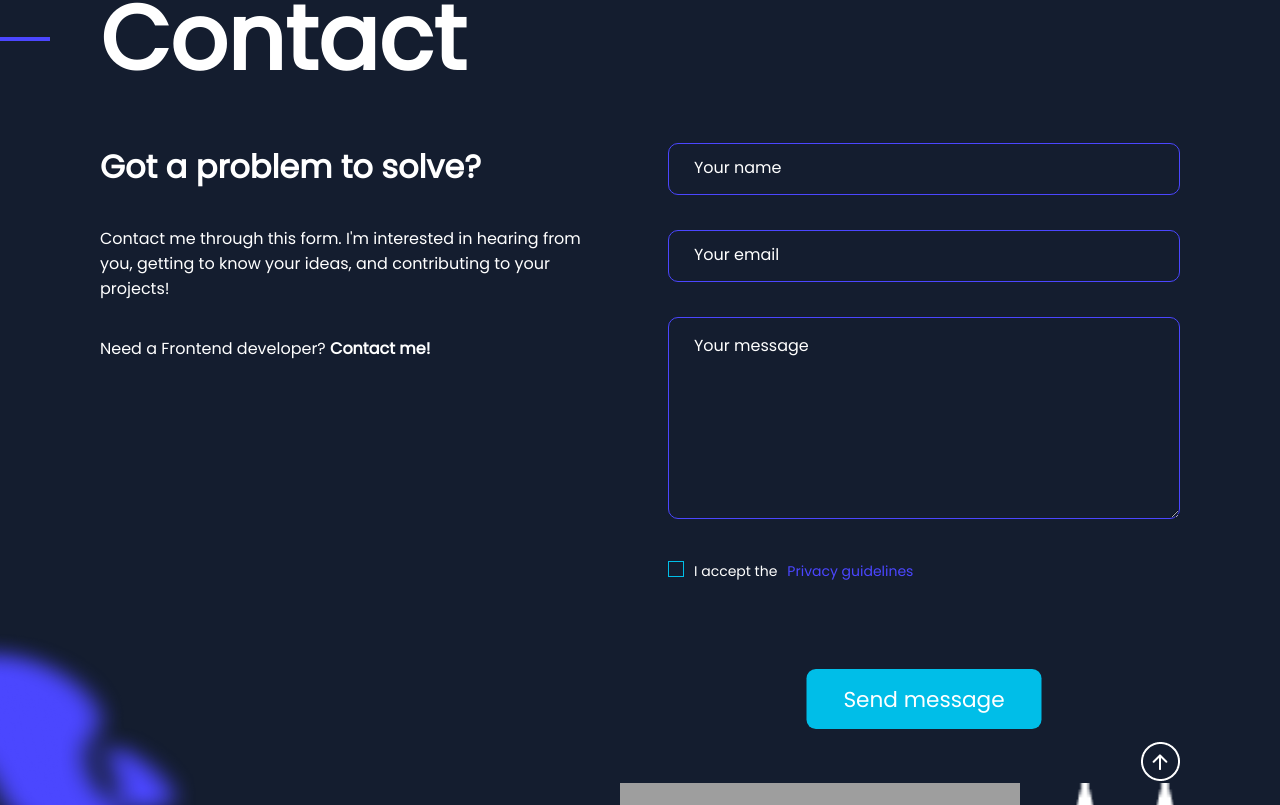
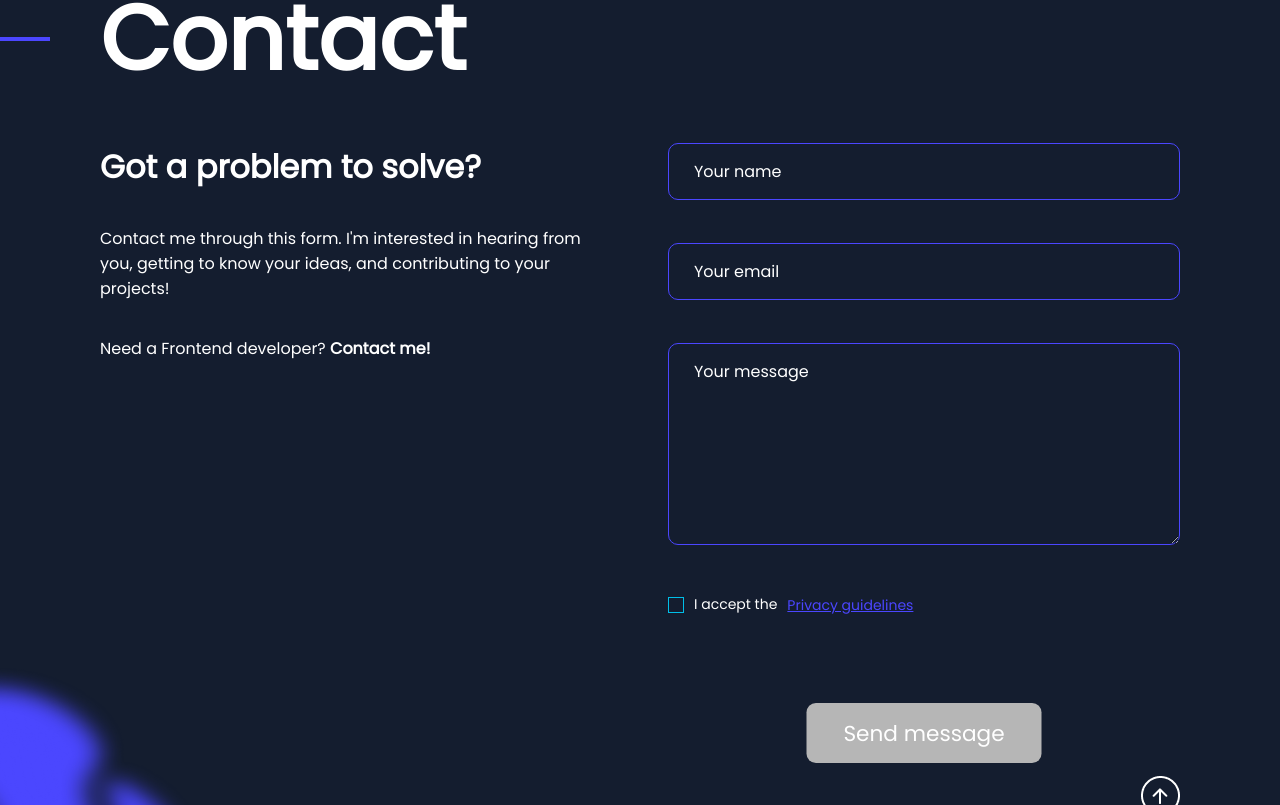
Before and after one commit to iri-ko/Portfolio, an Angular app: page / in a window 1280 px wide. Shown: the part 5075-5880 px from the top of the page. Built offline with nearby package versions, Linux system fonts and the light colour scheme; grey boxes are pictures that could not be loaded.

Commit message:
added animation for error messages

```diff
--- a/src/app/app.routes.ts
+++ b/src/app/app.routes.ts
@@ -1,8 +1,10 @@
 import { Routes } from '@angular/router';
 import { MainpageComponent } from './mainpage/mainpage.component';
 import { ImprintComponent } from './imprint/imprint.component';
+import { PrivacyComponent } from './privacy/privacy.component';
 
 export const routes: Routes = [
     {path: '', component: MainpageComponent },
     {path: 'imprint', component: ImprintComponent},
+    {path: 'privacy', component: PrivacyComponent}
 ];
--- a/src/app/mainpage/contact/contact.component.html
+++ b/src/app/mainpage/contact/contact.component.html
@@ -1,3 +1,4 @@
+
 <section>
     <div class="content">
         <div class="headline">
@@ -10,7 +11,10 @@
                 <span>{{text.description1}}</span>
                 <span>{{text.description2}} <b>{{text.cta}}</b></span>
             </div>
+            <div class="contactform-wrapper">
                 <app-contactform></app-contactform>
+            </div>
+
         </div>
     </div>
 </section>
--- a/src/app/mainpage/contact/contact.component.scss
+++ b/src/app/mainpage/contact/contact.component.scss
@@ -33,6 +33,9 @@
         display: flex;
         justify-content: space-between;
         padding: 0px 100px;
+        overflow: hidden;
+        align-items: flex-start;
+        transition: height 0.3s ease;
 
         @media (max-width: 1210px) {
             flex-direction: column;
@@ -72,4 +75,11 @@
 
         }
     }
+
+    .contactform-wrapper {
+        max-height: 800px;
+        overflow: hidden;
+        transition: max-height 0.3s ease;
+    }
+
 }
--- a/src/app/mainpage/contact/contactform/contactform.component.html
+++ b/src/app/mainpage/contact/contactform/contactform.component.html
@@ -10,9 +10,10 @@
         <img *ngIf="contactForm.get('name')?.valid && contactForm.get('name')?.touched"
             src="assets/icons/submit-works.png" alt="valid icon" class="success-icon" />
 
-        <p class="error-message" *ngIf="contactForm.get('name')?.invalid && contactForm.get('name')?.touched">
+        <p class="error-message" [class.visible]="contactForm.get('name')?.invalid && contactForm.get('name')?.touched">
             {{text.nameError}}
         </p>
+
     </div>
 
 
@@ -29,10 +30,10 @@
         <img *ngIf="contactForm.get('email')?.valid && contactForm.get('email')?.touched"
             src="assets/icons/submit-works.png" alt="valid icon" class="success-icon" />
 
-        <p class="error-message" *ngIf="contactForm.get('email')?.invalid && contactForm.get('email')?.touched">
+        <p class="error-message"
+            [class.visible]="contactForm.get('email')?.invalid && contactForm.get('email')?.touched">
             {{text.emailError}}
         </p>
-
     </div>
 
 
@@ -49,26 +50,28 @@
         <img *ngIf="contactForm.get('message')?.valid && contactForm.get('message')?.touched"
             src="assets/icons/submit-works.png" alt="success icon" class="success-icon" />
 
-        <p class="error-message" *ngIf="contactForm.get('message')?.invalid && contactForm.get('message')?.touched">
+        <p class="error-message"
+            [class.visible]="contactForm.get('message')?.invalid && contactForm.get('message')?.touched">
             {{text.messageError}}
         </p>
 
     </div>
 
     <div class="checkbox-group" [ngClass]="{
-       'error': contactForm.get('privacy')?.invalid && contactForm.get('privacy')?.touched
-     }">
+  'error': contactForm.get('privacy')?.invalid && contactForm.get('privacy')?.touched
+}">
+        <input id="privacy" type="checkbox" class="check" formControlName="privacy" />
+        <label for="privacy" class="checkbox-label">
+            {{text.privacyLabel}}
+        </label>
+        <a routerLink="/privacy">{{text.privacyGuidelines}}</a>
 
-        <label class="checkbox">
-            <input type="checkbox" class="check" formControlName="privacy" />
-            {{text.privacyLabel}}<a> {{text.privacyGuidelines}}</a>
-        </label>
-
-        <p class="error-message" *ngIf="contactForm.get('privacy')?.invalid && contactForm.get('privacy')?.touched">
+        <p class="error-message"
+            [class.visible]="contactForm.get('privacy')?.invalid && contactForm.get('privacy')?.touched">
             {{text.privacyError}}
         </p>
+    </div>
 
-    </div>
 
 
     <button type="submit" [disabled]="contactForm.invalid">{{text.submit}}</button>
--- a/src/app/mainpage/contact/contactform/contactform.component.scss
+++ b/src/app/mainpage/contact/contactform/contactform.component.scss
@@ -16,8 +16,10 @@ form {
     flex-direction: column;
     gap: 35px;
     width: 40dvw;
+    overflow: hidden;
+    transition: height 0.3s ease;
 
-    @media (max-width: 1210px){
+    @media (max-width: 1210px) {
         width: 100%;
     }
 
@@ -32,6 +34,7 @@ form {
             border-radius: 10px;
             padding: 15px 25px;
             width: 100%;
+            font-size: 16px;
 
             &::placeholder {
                 color: white;
@@ -58,6 +61,7 @@ form {
             padding: 15px 25px;
             height: 202px;
             width: 100%;
+            font-size: 16px;
 
             &::placeholder {
                 color: white;
@@ -87,6 +91,7 @@ form {
             .messageinput {
                 border-color: #E61C40;
                 width: 100%;
+                font-size: 16px;
             }
 
             .error-icon {
@@ -98,13 +103,28 @@ form {
                 width: 20px;
             }
 
-            .error-message {
-                color: #E61C40;
-                font-size: 13px;
-                margin-top: 8px;
+
+
         }
     }
+
+    .error-message {
+        max-height: 0;
+        opacity: 0;
+        transform: translateY(-5px);
+        overflow: hidden;
+        font-size: 13px;
+        color: #E61C40;
+        margin-top: 8px;
+        transition: max-height 0.3s ease, opacity 0.3s ease, transform 0.3s ease;
+
+        &.visible {
+            max-height: 100px;
+            opacity: 1;
+            transform: translateY(0);
         }
+    }
+
 
     .input-group.success {
 
@@ -124,7 +144,13 @@ form {
         }
     }
 
-
+    .input-group.error {
+        .error-message {
+            max-height: 200px;
+            opacity: 1;
+            transform: translateY(0);
+        }
+    }
 
     .shortinput::placeholder,
     .messageinput::placeholder {
@@ -147,31 +173,33 @@ form {
     }
 
 
-    .checkbox {
+    .checkbox-group {
         display: flex;
+        align-items: flex-start;
+        flex-wrap: wrap;
         gap: 10px;
         font-size: 14px;
 
+        a {
+            text-decoration: none;
+            font-size: 14px;
+        }
+
         .check {
-            -webkit-appearance: none;
-            -moz-appearance: none;
-            appearance: none;
-
             width: 16px;
             height: 16px;
             border: 1px solid $lightblue;
             background-color: $darkblue;
             cursor: pointer;
+            appearance: none;
+            position: relative;
+            margin-top: 2px;
 
-            &:checked {
-                color: $lightblue;
-                display: flex;
-                align-items: center;
-                justify-content: center;
-
-                &::after {
+            &:checked::after {
                 content: "";
                 position: absolute;
+                top: 1px;
+                left: 5px;
                 width: 3px;
                 height: 8px;
                 border: solid $lightblue;
@@ -179,20 +207,32 @@ form {
                 transform: rotate(45deg);
             }
         }
+
+        .checkbox-label {
+            margin-top: -1px;
         }
-
 
         a {
             color: $intenseblue;
+            text-decoration: underline;
 
             &:hover {
                 cursor: pointer;
             }
         }
+
+        &.error {
+            .error-message {
+                color: #E61C40;
+                font-size: 13px;
+                margin-top: 8px;
+                flex-basis: 100%;
+            }
+        }
     }
 
+
     button {
-        background-color: $lightblue;
         border-radius: 10px;
         border: none;
         padding: 15px 30px;
@@ -200,14 +240,23 @@ form {
         width: 250px;
         align-self: center;
         margin-top: 50px;
-        transition: transform 0.2s ease, background-color 0.2s ease;
+        color: white;
         transform: scale(0.94);
+        transition: transform 0.2s ease, background-color 0.3s ease;
+        background-color: #B6B6B6;
+        cursor: not-allowed;
 
         &:hover {
             transform: scale(1);
+        }
+
+        &:not(:disabled) {
+            background-color: $lightblue;
             cursor: pointer;
         }
     }
+
+
 
     .submit-success {
         color: #70E61C;
--- /dev/null
+++ b/src/app/privacy/privacy.component.html
@@ -0,0 +1 @@
+<p>privacy works!</p>
--- a/src/styles.scss
+++ b/src/styles.scss
@@ -5,6 +5,7 @@ $lightblue: #00bee8;
 
 $header-height: 8dvh;
 $footer-height: 8dvh;
+
 
 * {
     padding: 0;
```
Also changed, not shown: src/app/privacy/privacy.component.ts (added, +11 -0 lines), src/app/privacy/privacy.component.scss (added), 1 other file (tests, documents, lock files or other folders). Lines whose indentation alone changed are shown as unchanged.
